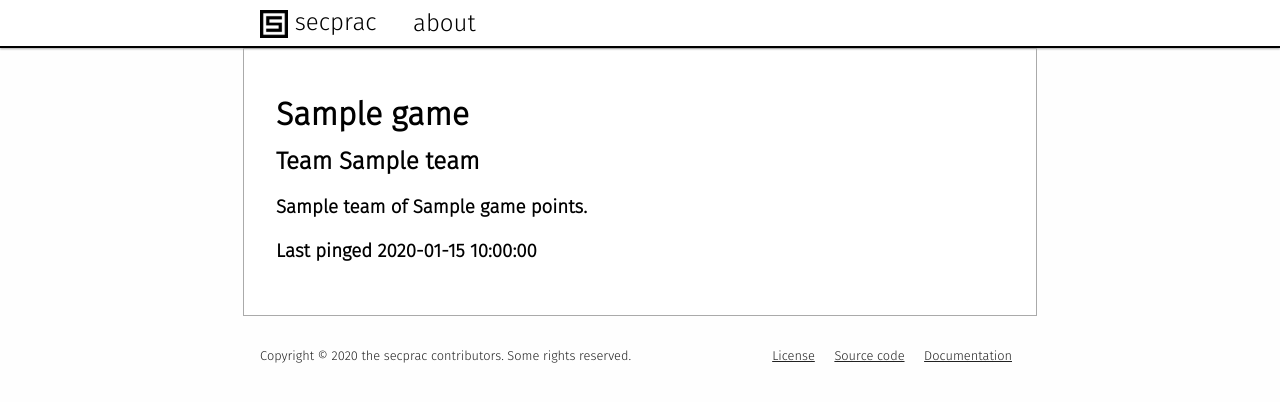
After one commit to tteeoo/secprac-web, a Flask app: template web/templates/team.html in a window 1280 px wide. The commit adds this page. Shown: the top 402 px of the page. Run offline with Flask 2, Linux system fonts and the light colour scheme; the template is opened without the code that fills it: most values are stand-ins (such as "Sample title", 1, 10 or a date in 2020); parts of the project's set-up code (start-up, migrations or seed data) failed here and were passed over.

Commit message:
Implement team interface

```diff
--- a/web/app.py
+++ b/web/app.py
@@ -248,11 +248,17 @@ def get_team(name):
     for k in teams:
         id_teams[teams[k]['id']] = {}
         id_teams[teams[k]['id']]['points'] = teams[k]['points']
+        id_teams[teams[k]['id']]['done'] = teams[k]['done']
         id_teams[teams[k]['id']]['times'] = teams[k]['times']
 
     if name not in id_teams: raise ApiError('invalid team', 400)
 
-    return id_teams[name]
+    times = []
+    for t in id_teams[name]['times'].keys():
+        times.append(datetime.fromisoformat(t))
+    time = datetime.strftime(sorted(times)[-1], timef)
+
+    return render_template('team.html', game=(total_points, game_name), done=id_teams[name]['done'], team=(name, id_teams[name]['points']), time=time)
 
 # endpoint to get leaderboard
 @app.route('/api/public/leaderboard/<per>/<page>')
--- a/web/templates/report.html
+++ b/web/templates/report.html
@@ -53,7 +53,7 @@
 				{% endif %}
 			</h3>
 			<h4>
-				{{ team[1] }} of {{ game[0] }} points, {{ vulns|length }} of {{ game[1] }} vulnerabilities
+				{{ team[1] }} of {{ game[0] }} points, {{ vulns|length }} of {{ game[1] }} vulnerabilities.
 			</h4>
 			{% for v in vulns %}
 				<div class="vuln">
--- /dev/null
+++ b/web/templates/team.html
@@ -0,0 +1,24 @@
+{% extends 'parent.html' %}
+
+{% block head %}
+<title>secprac - team {{ team[] }}</title>
+<link rel="stylesheet" type="text/css" href="/static/css/about.css">
+{% endblock %}
+
+{% block body %}
+
+<h1>{{ game[1] }}</h1>
+<h2>
+	Team {{ team[0] }}
+	{% if done %}
+		 - Finished
+	{% endif %}
+</h2>
+<h3>
+	{{ team[1] }} of {{ game[0] }} points.
+</h3>
+<h3>
+	Last pinged {{ time }}
+</h3>
+
+{% endblock %}
```
